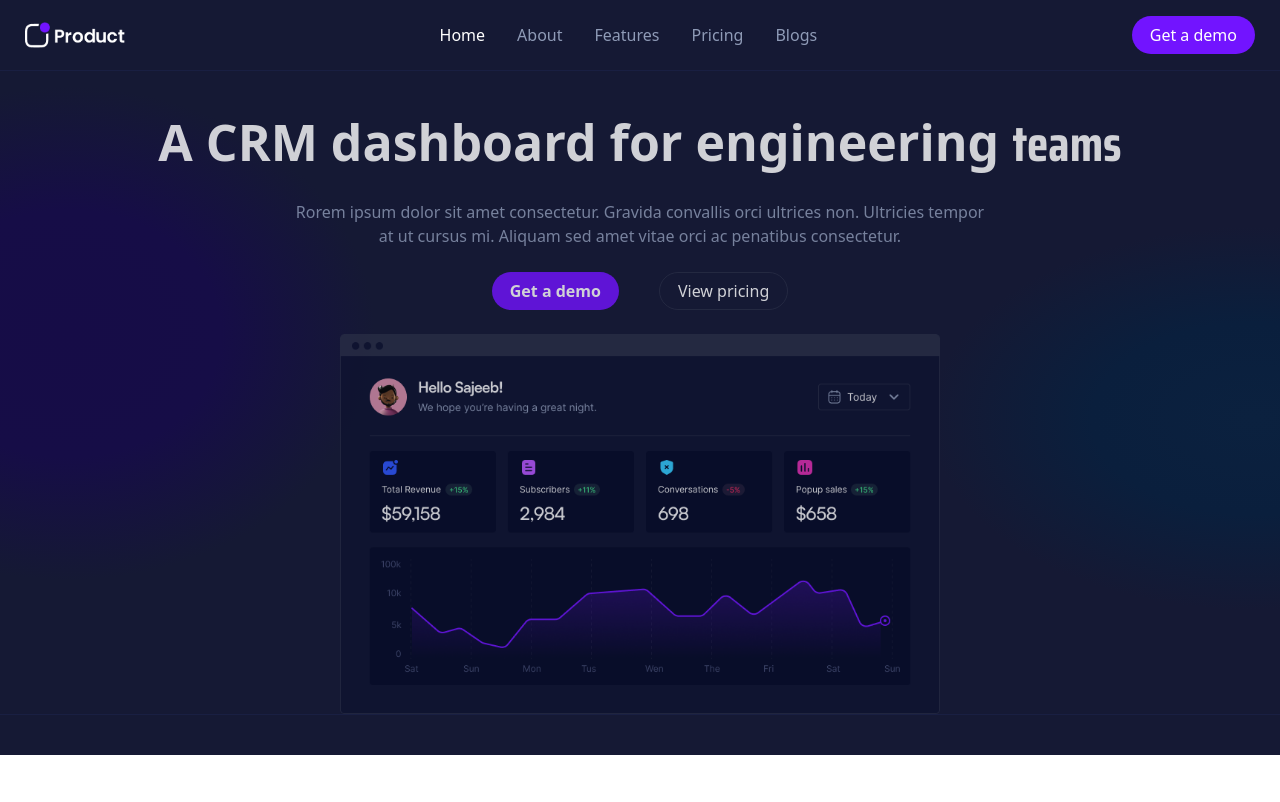
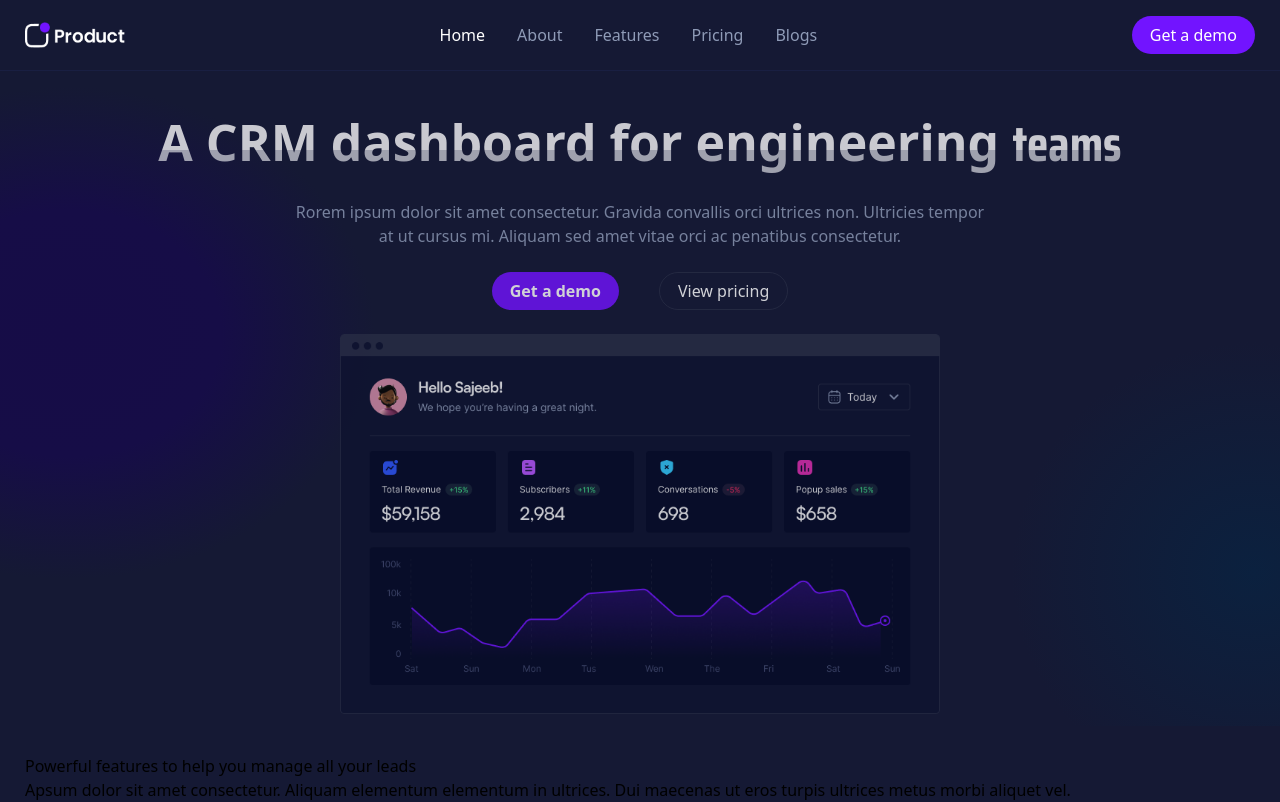
Before and after one commit to salv20/webocean, a React (Vite) app: page / in a window 1280 px wide. Built offline with nearby package versions, Linux system fonts and the light colour scheme.

Commit message:
features section

```diff
--- a/src/App.jsx
+++ b/src/App.jsx
@@ -1,12 +1,13 @@
+import Feature from "./components/Feature"
 import Header from "./components/Header"
 import Hero from "./components/Hero"
 
 const App = () => {
   return (
-    <div className=" relative">
+    <div className=" relative bg-primary">
       <Header/>
-      {/* <hr/> */}
       <Hero/>
+      <Feature/>
     </div>
   )
 }
--- a/src/components/Feature.jsx
+++ b/src/components/Feature.jsx
@@ -0,0 +1,23 @@
+
+const Feature = () => {
+  return (
+    <section>
+      <div className="container mx-auto">
+        <div className="">
+            <div className="">
+                <h3>
+                Powerful features to help you manage all your leads
+                </h3>
+             <p>Apsum dolor sit amet consectetur. Aliquam elementum elementum in ultrices. Dui maecenas ut eros turpis ultrices metus morbi aliquet vel.</p>
+            </div>
+
+            <div className="">
+
+            </div>
+        </div>
+      </div>
+    </section>
+  )
+}
+
+export default Feature
--- a/src/components/Header.jsx
+++ b/src/components/Header.jsx
@@ -11,6 +11,12 @@ useEffect(()=>{
           })
         }
     })
+
+    if (open) {
+     document.querySelector('body').style.overflowY='hidden'
+    }else{
+      document.querySelector('body').style.overflowY='visible'
+    }
 })
 
   return (
@@ -48,9 +54,14 @@ useEffect(()=>{
 
 {/* SMALL SCREENS */}
 
-<nav className={`${!open?' -translate-y-[60rem] opacity-0':'translate-y-[0px]'} z-20 transition-all duration-700 fixed top-[60px] left-0 md:hidden bg-white w-full h-full`}>
-<div className="container mx-auto pt-6">
-<ul className="capitalize w-fit font-bold text-primary flex flex-col gap-y-8">
+<nav className={`${!open?' -translate-y-[60rem] opacity-0':'translate-y-[0px]'} z-20 transition-all duration-700 fixed top-[60px] left-0 md:hidden bg-white w-full h-full`}
+
+>
+<div className="container mx-auto pt-6 ">
+<ul
+className="capitalize w-fit font-bold text-primary flex flex-col gap-y-8"
+onClick={()=>setOpen(false) }
+>
     <a href="#">home</a>
     <a href="#">about</a>
     <a href="#">features</a>
@@ -58,7 +69,10 @@ useEffect(()=>{
     <a href="#">blogs</a>
 </ul>
 
-<button className="btnSmall absolute bottom-28 py-4 font-bold">Get a demo</button>
+<button
+ className="btnSmall absolute bottom-28 py-4 font-bold"
+ onClick={()=>setOpen(false) }
+ >Get a demo</button>
 </div>
 </nav>
 <div className="line"></div>
--- a/src/components/Hero.jsx
+++ b/src/components/Hero.jsx
@@ -14,7 +14,8 @@ const Hero = () => {
             <div className=" flex flex-col gap-y-6 items-center text-center">
        <motion.h1
         className="
-       text-bold leading-tight text-2xl sm:text-[40px] lg:text-[45px] xl:text-[50px] font-bold "
+        crm-h1
+       text-bold leading-tight text-2xl sm:text-[40px] lg:text-[45px] xl:text-[50px] font-bold"
        initial='initial'
        variants={fadeIn('up',0.1)}
        whileInView='animate'
@@ -47,7 +48,6 @@ const Hero = () => {
         </motion.div>
             </div>
         </div>
-        <div className="line"></div>
     </section>
   )
 }
--- a/src/index.css
+++ b/src/index.css
@@ -117,43 +117,26 @@ transform: rotate(40deg) translateY(5px);
   }
 
   .hero-container .box-2{
-    top: 60px;
-    height: 70%;
+    height: 90%;
     width:40%;
-    background: radial-gradient(farthest-side at  95% 60%,
+    background: radial-gradient(farthest-side at  95% 75%,
     #0b213f,
-    #0a1f3d,
     #151934,
     #151934
      );
   }
-
+.crm-h1{
+  background: -webkit-linear-gradient( #F6F6F7 60%, #c2c3cd 50%);
+  -webkit-background-clip: text;
+  -webkit-text-fill-color: transparent;
+}
 
 
   .hero{
     z-index: 10;
     position: relative;
   }
-/* .hero-container{
- color: white; */
 
-    /* background: radial-gradient(closest-side at  20% 55%,
-
-    #160c47,
-    #160d47,
-    #160d47,
-      #151934
-     );  */
-     /* background: radial-gradient(farthest-side at  180% 55%,
-
-     #151934,
-     #151934,
-     #091b39
-
-      );  */
-      /* background:#151934 ;
-
-} */
   @layer base{
     .section{
       @apply py-6 md:h-screen md:py-10
```
Also changed, not shown: data/resource.js (added, +11 -0 lines), tailwind.config.js (line endings or trailing spaces).
